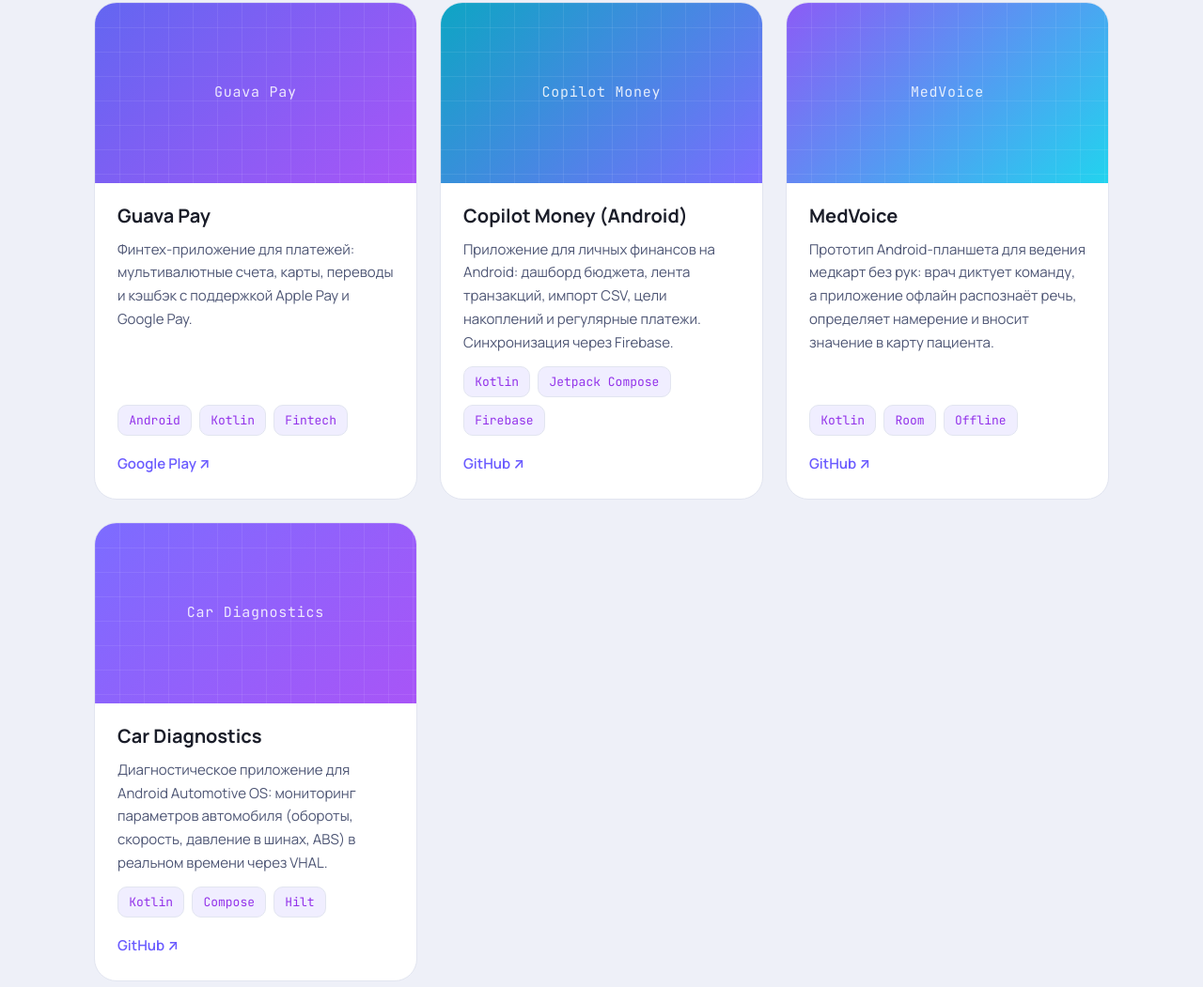
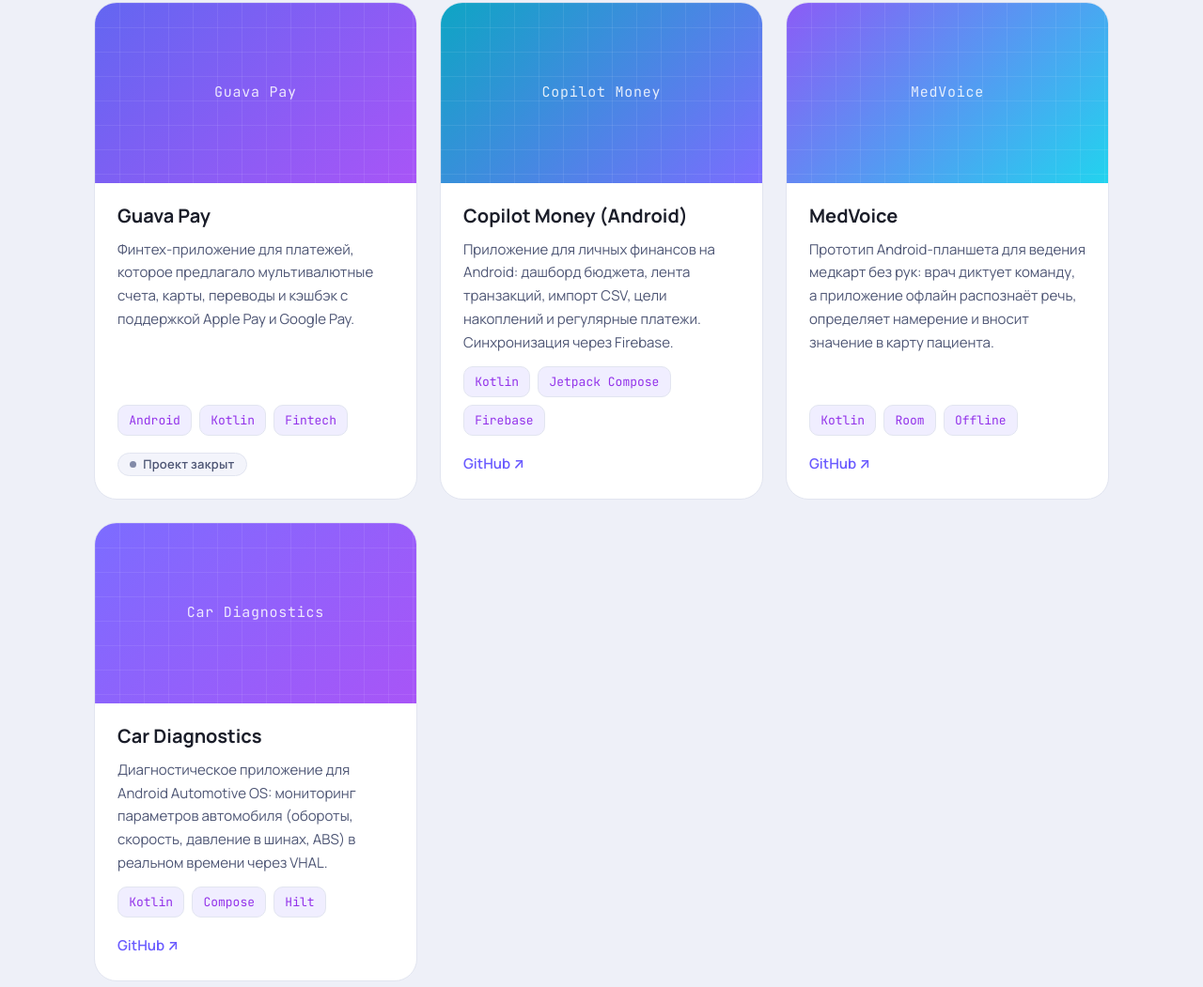
Before and after one commit to DaedricKnight/Portfolio, a plain HTML site: page web.html in a window 1280 px wide. Shown: the part 2264-3315 px from the top of the page at 94% size. Drawn offline with Linux system fonts and the light colour scheme.

Commit message:
Mark Guava Pay as discontinued and remove its store link
The Guava Pay service has shut down. Remove the dead Google Play link
and show a localized status badge in its place (ru "Проект закрыт",
en "Discontinued", sv "Avvecklad"), styled as a neutral pill distinct
from tech tags and sized to align with neighbouring cards' link rows.
Reword the description in all three locales to past tense. Bump ?v=.

Co-Authored-By: Claude Opus 5.5 <noreply@anthropic.com>
Claude-Session: https://claude.ai/code/session_01MXLYUgMx5NecCqczddWN63

```diff
--- a/assets/css/styles.css
+++ b/assets/css/styles.css
@@ -761,6 +761,25 @@ ul { margin: 0; padding: 0; list-style: none; }
 }
 .project-links a:hover { color: var(--accent-2); }
 
+/* Статус проекта (например, «Проект закрыт») — на месте строки ссылок.
+   Отличается от чипов технологий: пилюля, обычный шрифт, нейтральные цвета, точка. */
+.project-status { display: flex; margin-top: 0.3rem; }
+.status-badge {
+  display: inline-flex;
+  align-items: center;
+  gap: 0.45rem;
+  font-size: var(--fs-xs);
+  font-weight: 600;
+  letter-spacing: 0.02em;
+  color: var(--fg-muted);
+  background: var(--surface-2);
+  border: 1px solid var(--border);
+  border-radius: var(--radius-pill);
+  padding: 0.1rem 0.75rem;
+  line-height: 1.5; /* по высоте совпадает со строкой ссылок соседних карточек */
+}
+.status-badge-dot { width: 7px; height: 7px; border-radius: 50%; background: var(--fg-subtle); flex: none; }
+
 /* --- Навыки --- */
 .skills-grid {
   display: grid;
--- a/assets/js/i18n.js
+++ b/assets/js/i18n.js
@@ -103,6 +103,7 @@
       "proj.code": "Код ↗",
       "proj.store": "Google Play ↗",
       "proj.github": "GitHub ↗",
+      "proj.status.closed": "Проект закрыт",
 
       /* Отзывы (главная) */
       "home.k.testi": "04 — Отзывы",
@@ -160,7 +161,7 @@
       "web.proj3.title": "Wildberries",
       "web.proj3.desc": "Мобильное приложение крупного маркетплейса: каталог товаров, поиск, корзина, оформление заказов и отслеживание доставки.",
       "web.proj4.title": "Guava Pay",
-      "web.proj4.desc": "Финтех-приложение для платежей: мультивалютные счета, карты, переводы и кэшбэк с поддержкой Apple Pay и Google Pay.",
+      "web.proj4.desc": "Финтех-приложение для платежей, которое предлагало мультивалютные счета, карты, переводы и кэшбэк с поддержкой Apple Pay и Google Pay.",
       "web.proj5.title": "Copilot Money (Android)",
       "web.proj5.desc": "Приложение для личных финансов на Android: дашборд бюджета, лента транзакций, импорт CSV, цели накоплений и регулярные платежи. Синхронизация через Firebase.",
       "web.proj6.title": "MedVoice",
@@ -278,6 +279,7 @@
       "proj.code": "Code ↗",
       "proj.store": "Google Play ↗",
       "proj.github": "GitHub ↗",
+      "proj.status.closed": "Discontinued",
 
       "home.k.testi": "04 — Testimonials",
       "testi.title": "What people say",
@@ -331,7 +333,7 @@
       "web.proj3.title": "Wildberries",
       "web.proj3.desc": "Mobile app for a large online marketplace: product catalog, search, cart, checkout and delivery tracking.",
       "web.proj4.title": "Guava Pay",
-      "web.proj4.desc": "Fintech payments app: multi-currency accounts, cards, transfers and cashback with Apple Pay and Google Pay support.",
+      "web.proj4.desc": "Fintech payments app that offered multi-currency accounts, cards, transfers and cashback, with Apple Pay and Google Pay support.",
       "web.proj5.title": "Copilot Money (Android)",
       "web.proj5.desc": "Personal-finance Android app: budget dashboard, transaction feed, CSV import, savings goals and recurring bills. Sync via Firebase.",
       "web.proj6.title": "MedVoice",
@@ -448,6 +450,7 @@
       "proj.code": "Kod ↗",
       "proj.store": "Google Play ↗",
       "proj.github": "GitHub ↗",
+      "proj.status.closed": "Avvecklad",
 
       "home.k.testi": "04 — Omdömen",
       "testi.title": "Vad folk säger",
@@ -501,7 +504,7 @@
       "web.proj3.title": "Wildberries",
       "web.proj3.desc": "Mobilapp för en stor onlinemarknadsplats: produktkatalog, sökning, varukorg, kassa och leveransspårning.",
       "web.proj4.title": "Guava Pay",
-      "web.proj4.desc": "Fintech-betalapp: flervalutakonton, kort, överföringar och cashback med stöd för Apple Pay och Google Pay.",
+      "web.proj4.desc": "Fintech-betalapp som erbjöd flervalutakonton, kort, överföringar och cashback, med stöd för Apple Pay och Google Pay.",
       "web.proj5.title": "Copilot Money (Android)",
       "web.proj5.desc": "Android-app för privatekonomi: budgetöversikt, transaktionsflöde, CSV-import, sparmål och återkommande räkningar. Synk via Firebase.",
       "web.proj6.title": "MedVoice",
--- a/web.html
+++ b/web.html
@@ -14,7 +14,7 @@
   <link rel="stylesheet" href="https://fonts.googleapis.com/css2?family=Manrope:wght@400;500;600;700;800&family=JetBrains+Mono:wght@400;500;600&display=swap" />
 
   <!-- ?v= — сброс кеша браузера после обновлений; увеличивайте номер при изменениях -->
-  <link rel="stylesheet" href="assets/css/styles.css?v=6" />
+  <link rel="stylesheet" href="assets/css/styles.css?v=7" />
   <!-- Помечаем, что JS работает: только тогда элементы .reveal прячутся до анимации -->
   <script>document.documentElement.classList.add("js");</script>
 </head>
@@ -201,15 +201,15 @@
             </div>
           </article>
 
-          <!-- Google Play: Guava Pay (MyGuava) -->
+          <!-- Guava Pay (MyGuava): сервис закрыт, поэтому ссылки нет — вместо неё статус -->
           <article class="project-card reveal">
             <div class="project-thumb thumb-d" aria-hidden="true"><span class="project-thumb-label">Guava Pay</span></div>
             <div class="project-body">
               <h3 class="project-title" data-i18n="web.proj4.title">Guava Pay</h3>
-              <p class="project-desc" data-i18n="web.proj4.desc">Финтех-приложение: мультивалютные счета, карты, переводы и кэшбэк.</p>
+              <p class="project-desc" data-i18n="web.proj4.desc">Финтех-приложение для платежей, которое предлагало мультивалютные счета, карты, переводы и кэшбэк.</p>
               <ul class="tag-chips" aria-label="Технологии"><li>Android</li><li>Kotlin</li><li>Fintech</li></ul>
-              <div class="project-links">
-                <a href="https://play.google.com/store/apps/details?id=com.guavapay.mobile" target="_blank" rel="noopener" data-i18n="proj.store">Google Play ↗</a>
+              <div class="project-status">
+                <span class="status-badge"><span class="status-badge-dot" aria-hidden="true"></span><span data-i18n="proj.status.closed">Проект закрыт</span></span>
               </div>
             </div>
           </article>
@@ -364,7 +364,7 @@
     </div>
   </footer>
 
-  <script src="assets/js/i18n.js?v=6"></script>
-  <script src="assets/js/script.js?v=6"></script>
+  <script src="assets/js/i18n.js?v=7"></script>
+  <script src="assets/js/script.js?v=7"></script>
 </body>
 </html>
```
Also changed, not shown: ai.html (+3 -3 lines), index.html (+3 -3 lines).
